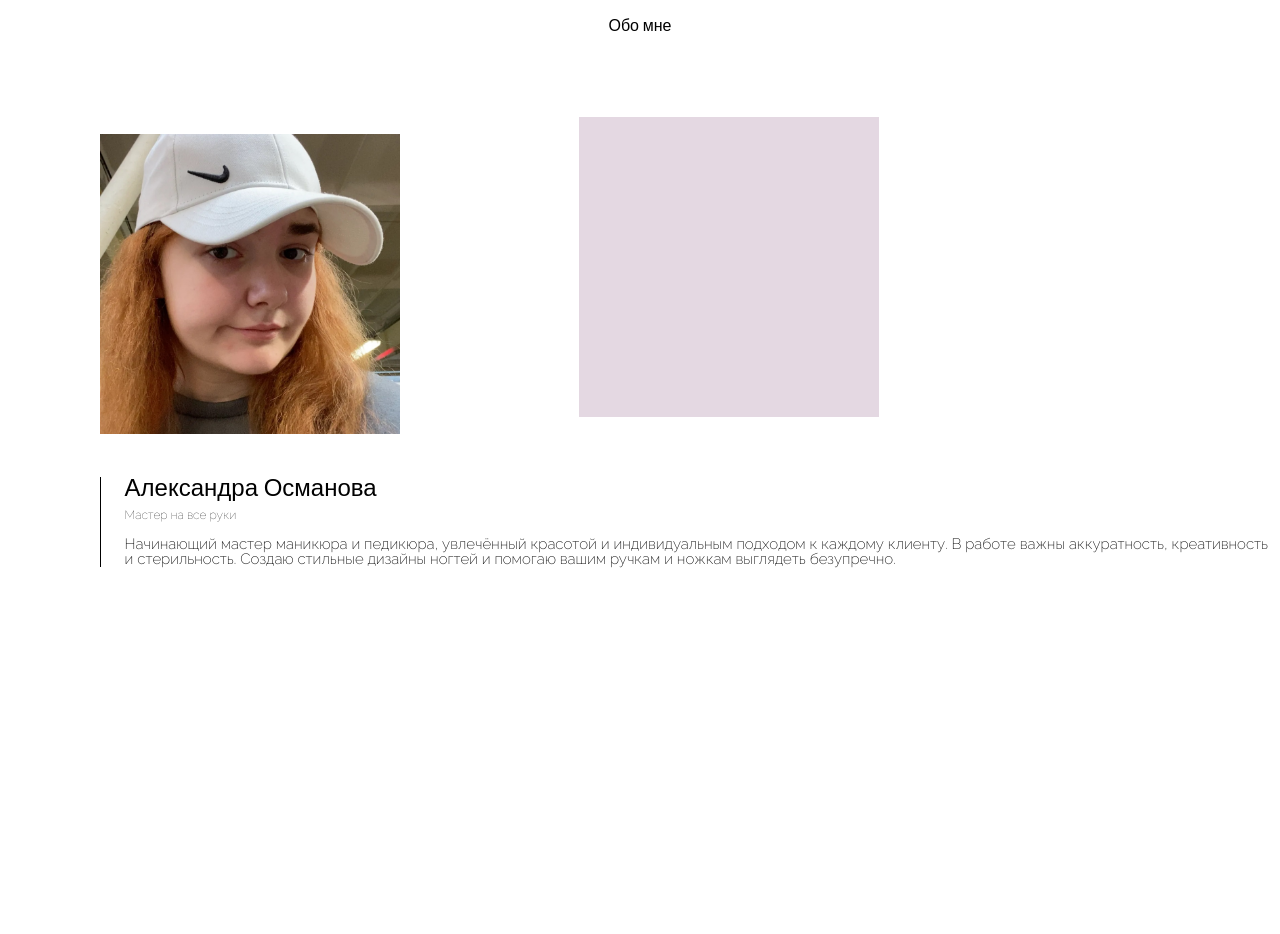
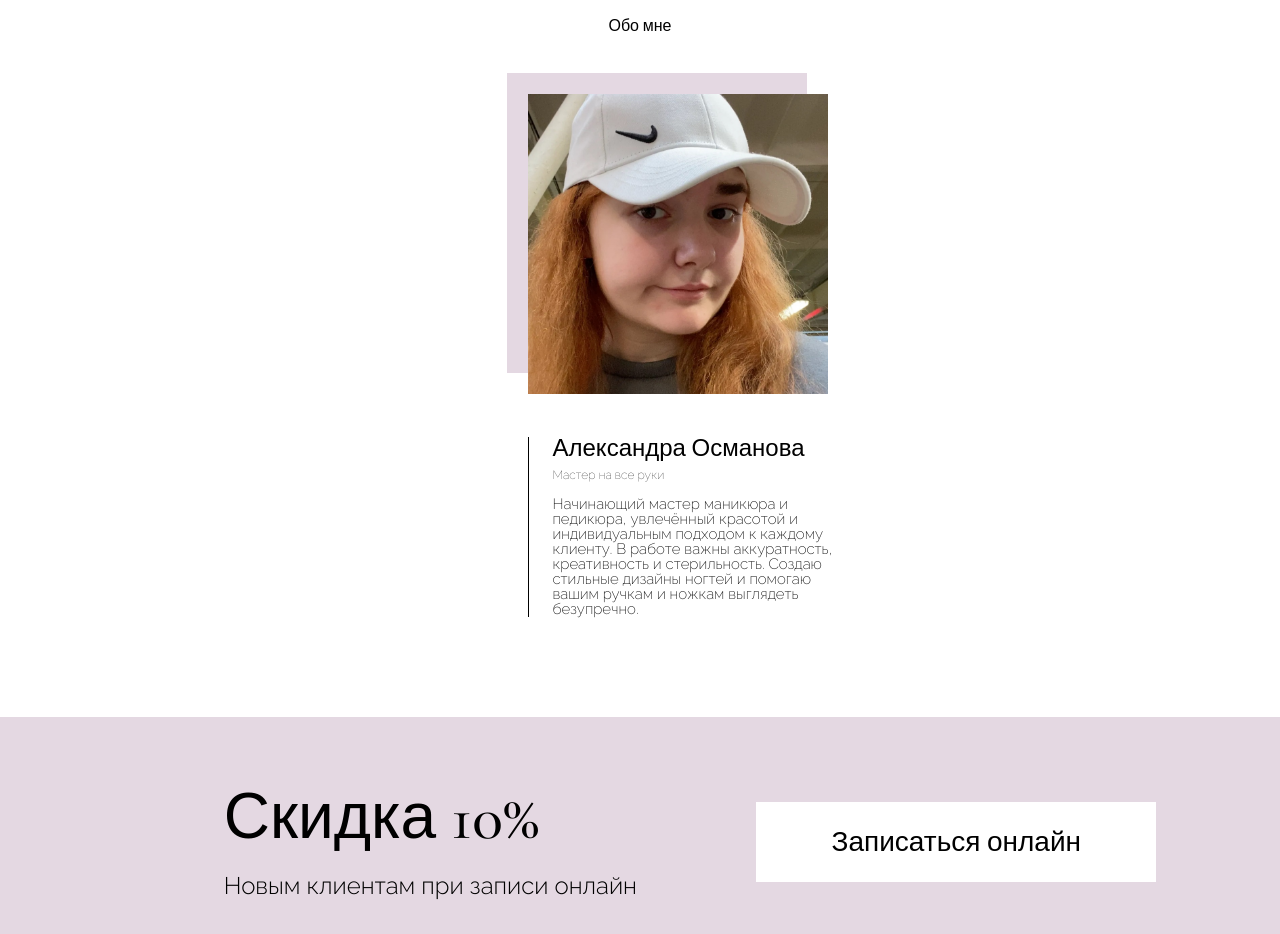
Before and after one commit to SvyatoyTapok/sashe, a Next.js app: page / in a window 1280 px wide. Shown: the part 1460-2394 px from the top of the page. Before the commit the page ends 2028 px from the top, so only its background shows below. Built offline with nearby package versions, Linux system fonts and the light colour scheme.

Commit message:
completeSpecialOffer

```diff
--- a/app/Components/Button/styles.module.css
+++ b/app/Components/Button/styles.module.css
@@ -3,7 +3,8 @@
     height: 50px;
     align-content: center;
     text-align: center;
-    cursor: pointer
+    cursor: pointer;
+    font-weight: 500;
 }
 
 .clickedButton {
--- a/app/Components/FirstBlock/styles.module.css
+++ b/app/Components/FirstBlock/styles.module.css
@@ -11,12 +11,11 @@
     font-weight: 500;
 }
 
-
-
 .secondText {
     margin-top: 30px;
     font-size: 28;
     font-family: Raleway;
+    font-weight: 100;
 }
 
 .textContainer {
--- a/app/Components/PersonItem/styles.module.css
+++ b/app/Components/PersonItem/styles.module.css
@@ -1,5 +1,5 @@
 .container {
-    margin-top: 100px;
+    margin-top: 60px;
     display: flex;
     position: relative;
     z-index: -1;
@@ -11,7 +11,7 @@
     width: 300px;
     height: 300px;
     top: -4%;
-    right: 34%;
+    right: 14%;
     position: absolute;
 }
 
@@ -19,7 +19,7 @@
     display: flex;
     flex-direction: column;
     margin-top: 40px;
-    width: 400;
+    width: 300px;
     margin-left: 24px;
 }
 
--- a/app/Components/SpecialOfferBlock/SpecialOfferBlock.tsx
+++ b/app/Components/SpecialOfferBlock/SpecialOfferBlock.tsx
@@ -1,8 +1,25 @@
 import styles from './styles.module.css'
+import Button from '../Button/Button'
 export default function SpecialOfferBlock() {
     return (
         <div className={styles.container}>
-
+            <div className={styles.wrapper}>
+                <div className={styles.textContainer}>
+                    <div className={styles.mainText}>Скидка 10%</div>
+                    <div className={styles.subText}>Новым клиентам при записи онлайн</div>
+                </div>
+                <div className={styles.buttonContainer}>
+                    <Button
+                        text={'Записаться онлайн'}
+                        width={400}
+                        height={80}
+                        fontSize={28}
+                        borderRadius={0}
+                        hoveredColor='#FFF4FE'
+                        bgColor='#FFFFFF'
+                    />
+                </div>
+            </div>
         </div>
     );
 }
--- a/app/Components/SpecialOfferBlock/styles.module.css
+++ b/app/Components/SpecialOfferBlock/styles.module.css
@@ -1,4 +1,39 @@
 .container {
+    margin-top: 100px;
+    background-color: #E4D8E2;
+    height: 250px;
     display: flex;
-    background-color: #E4D8E2;
+    justify-content: space-around;
+    align-items: center;
 }
+
+.wrapper {
+    justify-content: space-around;
+    align-items: center;
+    display: flex;
+    width: 90%;
+}
+
+.textContainer {
+    margin-left: 100px;
+    display: flex;
+    flex-direction: column;
+}
+
+.mainText {
+    font-size: 64px;
+    font-weight: 500;
+}
+
+.subText {
+    margin-top: 24px;
+    font-family: 'Raleway';
+    font-weight: 300;
+    font-size: 24px;
+}
+
+.buttonContainer {
+    display: flex;
+    justify-content: center;
+    align-items: center;
+}
--- a/app/page.tsx
+++ b/app/page.tsx
@@ -3,6 +3,7 @@ import FirstBlock from "./Components/FirstBlock/FirstBlock"
 import SecondBlock from "./Components/SecondBlock/SecondBlock"
 import TableComponent from "./Components/TableComponent/TableComponent"
 import SectionName from "./Components/SectionName/SectionName"
+import SpecialOfferBlock from "./Components/SpecialOfferBlock/SpecialOfferBlock"
 export default function HomePage() {
     return (
         <>
@@ -10,8 +11,9 @@ export default function HomePage() {
             <SecondBlock />
             <SectionName scrollId='table' text='Услуги и цены' />
             <TableComponent />
-            <SectionName scrollId='contacts' text='Обо мне' />
+            <SectionName scrollId='about' text='Обо мне' />
             <AboutBlock />
+            <SpecialOfferBlock />
         </>
     )
 }
```
